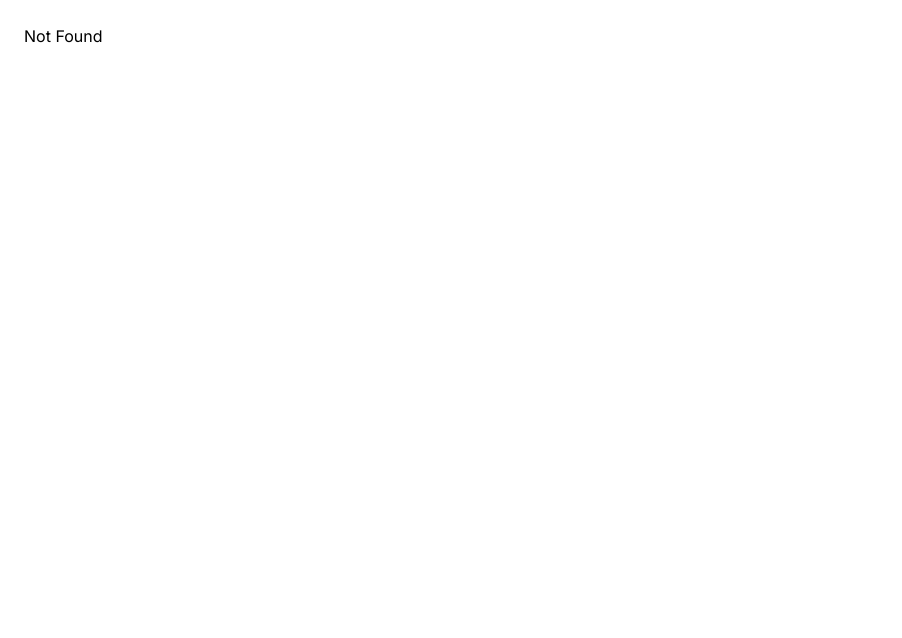
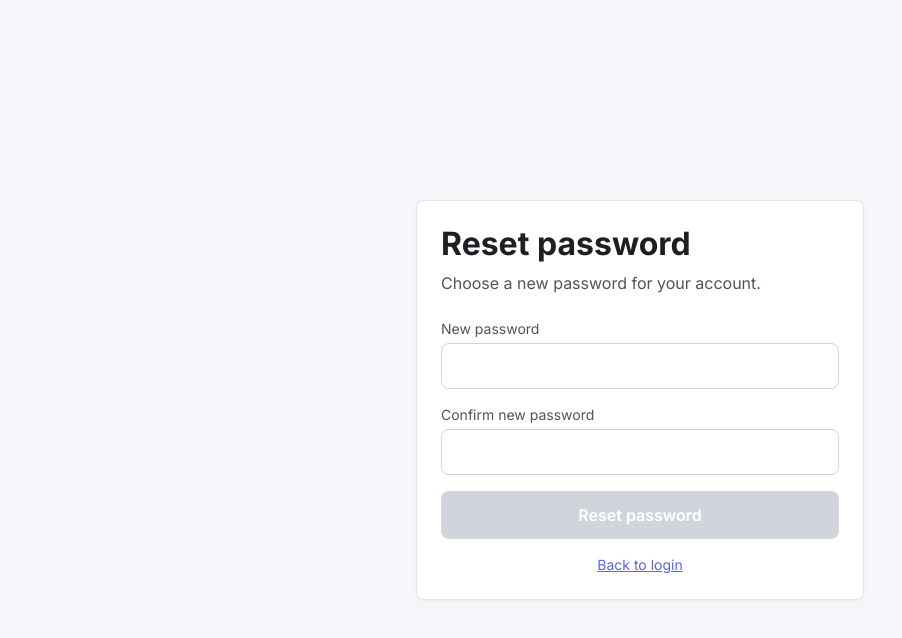
Before and after one commit to gysagsohn/game-tracker-client, a React (Vite) app: page /reset-password in a window 1280 px wide. Shown: the top 638 px of the page, without its empty margins (0-902 px from the left). Built offline with nearby package versions, Linux system fonts and the light colour scheme.

Commit message:
feat:new reset page

```diff
--- a/src/App.jsx
+++ b/src/App.jsx
@@ -17,6 +17,7 @@ import NewMatchPage from "./pages/NewMatch";
 import NotificationsPage from "./pages/Notifications";
 import OAuthSuccess from "./pages/OAuthSuccess";
 import ProfilePage from "./pages/Profile";
+import ResetPasswordPage from "./pages/ResetPassword";
 import Signup from "./pages/Signup";
 import VerifyEmailPage from "./pages/VerifyEmail";
 
@@ -34,6 +35,7 @@ export default function App() {
             <Route path="/verify-email" element={<VerifyEmailPage />} />
             <Route path="/check-email" element={<CheckEmailPage />} />
             <Route path="/forgot-password" element={<ForgotPasswordPage />} />
+            <Route path="/reset-password" element={<ResetPasswordPage />} />
 
 
             {/* Private */}
--- a/src/components/DateInput.jsx
+++ b/src/components/DateInput.jsx
@@ -1,4 +1,4 @@
-// src/components/DateInput.jsx
+// src/components/forms/DateInput.jsx
 import { useEffect, useId, useMemo, useState } from "react";
 import { DayPicker } from "react-day-picker";
 import "react-day-picker/dist/style.css";
@@ -9,7 +9,7 @@ function toStartOfDay(d) {
   return x;
 }
 
-export default function DateInput({ label = "Date", value, onChange }) {
+export default function DateInput({ label = "Date", value, onChange, required }) {
   const [open, setOpen] = useState(false);
   const inputId = useId();
 
@@ -28,20 +28,31 @@ export default function DateInput({ label = "Date", value, onChange }) {
     <div className="relative">
       <label htmlFor={inputId} className="block text-sm font-medium mb-1">
         {label}
+        {required ? <span className="text-[--color-warning]"> *</span> : null}
       </label>
+
+      {/* Looks like an input; no calendar icon */}
       <button
         id={inputId}
         type="button"
-        className="input w-full text-left flex items-center justify-between"
+        className="input w-full text-left"
         onClick={() => setOpen((v) => !v)}
         aria-expanded={open}
+        aria-haspopup="dialog"
+        aria-required={required || undefined}  // <- uses the prop to silence ESLint
       >
-        <span>{selected.toLocaleDateString()}</span>
-        <span aria-hidden>📅</span>
+        {selected.toLocaleDateString()}
       </button>
 
       {open && (
-        <div className="absolute z-50 mt-2 bg-white rounded-xl shadow-card border p-2">
+        <div
+          role="dialog"
+          aria-label="Choose a date"
+          className="
+            absolute z-50 mt-2 bg-white rounded-xl shadow-card border p-2
+            w-[18rem] max-w-[calc(100vw-2rem)] right-0
+          "
+        >
           <DayPicker
             mode="single"
             selected={selected}
@@ -52,8 +63,8 @@ export default function DateInput({ label = "Date", value, onChange }) {
               setOpen(false);
             }}
             weekStartsOn={1}
-            captionLayout="dropdown"
-            initialFocus
+            captionLayout="dropdown-buttons"
+            className="rdp-compact"
           />
         </div>
       )}
--- a/src/index.css
+++ b/src/index.css
@@ -116,3 +116,26 @@
   .card { background: var(--color-card); border: 1px solid color-mix(in oklab, var(--color-border-muted) 60%, transparent); border-radius: var(--radius-standard); }
 
 }
+
+/*  React Day Picker compact styles (*/
+@layer utilities {
+  .rdp-compact {
+    --rdp-cell-size: 32px;            /* smaller cells */
+    --rdp-accent-color: var(--color-cta);
+    --rdp-background-color: #fff;
+  }
+
+  .rdp-compact .rdp-months { padding: 0.25rem; }
+  .rdp-compact .rdp-caption_dropdowns { gap: 0.25rem; }
+  .rdp-compact .rdp-caption select {
+    padding: 0.25rem 0.5rem;
+    font-size: 0.9rem;
+  }
+
+  /* Make the grid a touch tighter */
+  .rdp-compact .rdp-table { margin: 0; }
+  .rdp-compact .rdp-head_cell,
+  .rdp-compact .rdp-cell {
+    padding: 0.125rem;
+  }
+}
--- /dev/null
+++ b/src/pages/ResetPassword.jsx
@@ -0,0 +1,79 @@
+import { useState } from "react";
+import { Link, useNavigate, useSearchParams } from "react-router-dom";
+import Button from "../components/ui/Button";
+import Input from "../components/ui/Input";
+import { useToast } from "../contexts/useToast";
+import api from "../lib/axios";
+
+export default function ResetPasswordPage() {
+  const [params] = useSearchParams();
+  const token = params.get("token") || "";
+  const [password, setPassword] = useState("");
+  const [confirm, setConfirm] = useState("");
+  const [loading, setLoading] = useState(false);
+  const { toast } = useToast();
+  const nav = useNavigate();
+
+  const onSubmit = async (e) => {
+    e.preventDefault();
+    if (!token) {
+      toast.error("Missing token.");
+      return;
+    }
+    if (password.length < 8) {
+      toast.error("Password must be at least 8 characters.");
+      return;
+    }
+    if (password !== confirm) {
+      toast.error("Passwords do not match.");
+      return;
+    }
+    try {
+      setLoading(true);
+      await api.post("/auth/reset-password", { token, password });
+      toast.success("Password has been reset. Please log in.");
+      nav("/login", { replace: true });
+    } catch (err) {
+      toast.error(err?.response?.data?.message || err.message || "Reset failed.");
+    } finally {
+      setLoading(false);
+    }
+  };
+
+  return (
+    <div className="min-h-screen bg-default flex items-center justify-center p-6">
+      <div className="card shadow-card p-6 bg-card rounded-[var(--radius-standard)] w-full max-w-md">
+        <h1 className="h1 mb-2">Reset password</h1>
+        <p className="text-secondary mb-6">Choose a new password for your account.</p>
+
+        <form onSubmit={onSubmit} className="space-y-4">
+          <Input
+            label="New password"
+            type="password"
+            value={password}
+            onChange={(e) => setPassword(e.target.value)}
+            required
+            minLength={8}
+          />
+          <Input
+            label="Confirm new password"
+            type="password"
+            value={confirm}
+            onChange={(e) => setConfirm(e.target.value)}
+            required
+            minLength={8}
+          />
+          <Button className="w-full" type="submit" loading={loading} disabled={loading || !token}>
+            Reset password
+          </Button>
+        </form>
+
+        <p className="text-center text-sm mt-4">
+          <Link to="/login" className="underline" style={{ color: "var(--color-cta)" }}>
+            Back to login
+          </Link>
+        </p>
+      </div>
+    </div>
+  );
+}
```
